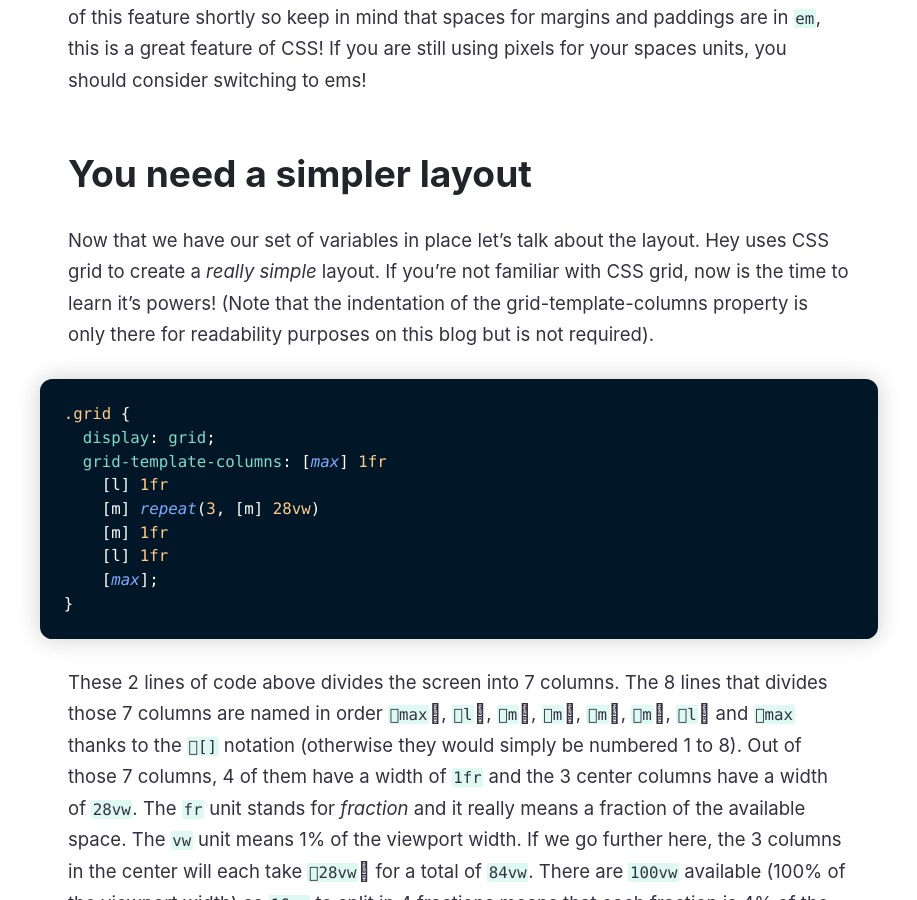
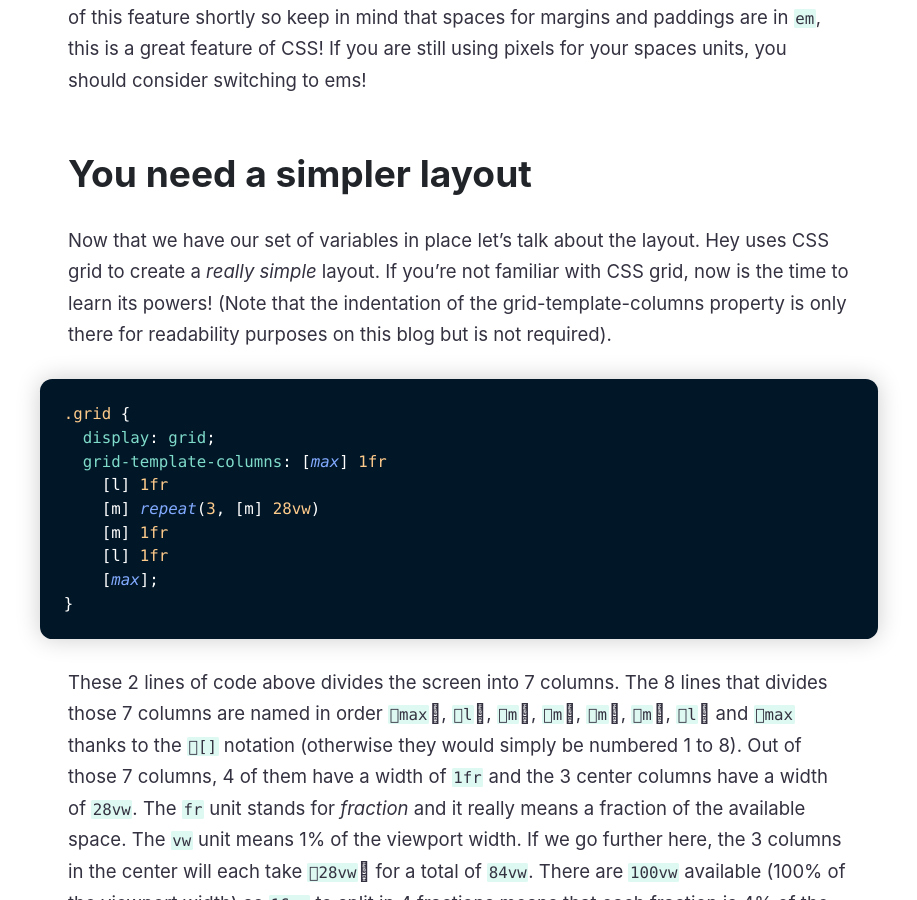
Before and after one commit to alexandreruban/rubycube, a Jekyll site: the page built from _posts/2020-10-10-simple-design-simple-css.md, in a window 1280 px wide and 900 px high, scrolled down 3829 px. Shown: the whole window, without its empty margins (181-1098 px from the left). Built offline with Jekyll 4.4.1, drawn with Linux system fonts in a browser that asks for light colours; some of the changed text lies outside the part shown.

Commit message:
Corrected typos

````diff
--- a/_posts/2020-10-10-simple-design-simple-css.md
+++ b/_posts/2020-10-10-simple-design-simple-css.md
@@ -112,7 +112,7 @@
 
 ## You need a simpler layout
 
-Now that we have our set of variables in place let's talk about the layout. Hey uses CSS grid to create a *really simple* layout. If you're not familiar with CSS grid, now is the time to learn it's powers! (Note that the indentation of the grid-template-columns property is only there for readability purposes on this blog but is not required).
+Now that we have our set of variables in place let's talk about the layout. Hey uses CSS grid to create a *really simple* layout. If you're not familiar with CSS grid, now is the time to learn its powers! (Note that the indentation of the grid-template-columns property is only there for readability purposes on this blog but is not required).
 
 ```css
 .grid {
@@ -286,7 +286,7 @@
 </section>
 ```
 
-Did you notice the structure? `hiw-box` is the name of the block. It represents the whole card. Then `hiw-box__copy` and `hiw-box__image` are elements of this block. They are prefixed with the name of the block to prevent naming conflicts in CSS. The block name and the element name are separated with a double underscore. Finally `hiw-box--blurple` and `hiw-box--reverse` are called modifiers. They are also prefixed by the name of the block. The block name and the element name are separated with a double "-". Et voilà, you know almost all there is to know about BEM methodology.
+Did you notice the structure? `hiw-box` is the name of the block. It represents the whole card. Then `hiw-box__copy` and `hiw-box__image` are elements of this block. They are prefixed with the name of the block to prevent naming conflicts in CSS. The block name and the element name are separated with a double underscore. Finally `hiw-box--blurple` and `hiw-box--reverse` are called modifiers. They are also prefixed by the name of the block. The block name and the modifier name are separated with a double "-". Et voilà, you know almost all there is to know about BEM methodology.
 
 Let's have a look at the corresponding CSS:
 
````
